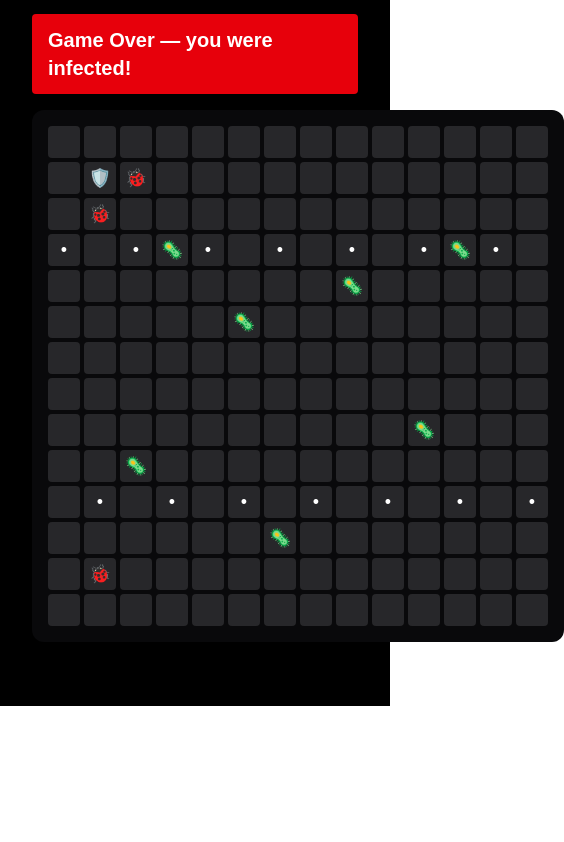
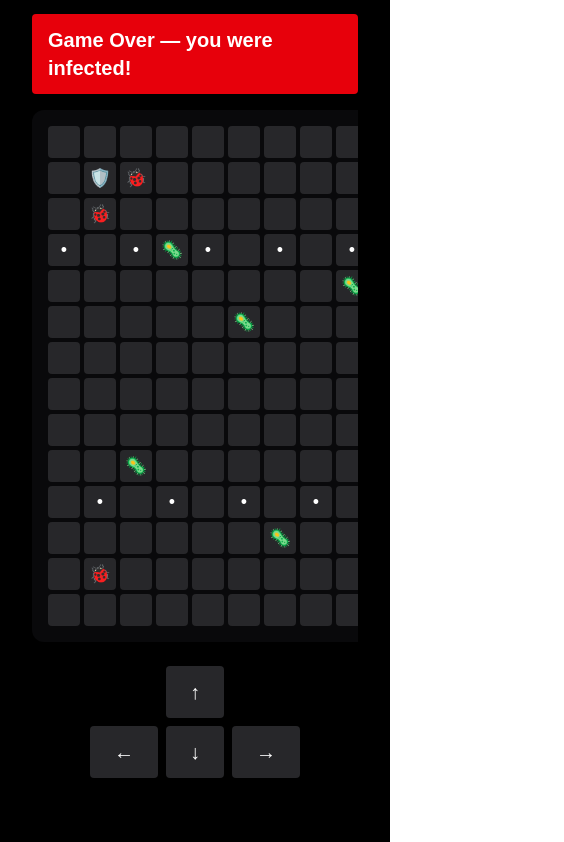
Before and after one commit to Mariannkmb/avabyteguard-videos, a Next.js app: page / in a window 390 px wide. Shown: the part 2225-3067 px from the top of the page, 564 px wide, since content can reach past the window. Before the commit the page ends 2931 px from the top, so only its background shows below. Built offline with nearby package versions, Linux system fonts and the light colour scheme.

Commit message:
add mobile game controls

```diff
--- a/app/components/ByteMuncher.tsx
+++ b/app/components/ByteMuncher.tsx
@@ -35,7 +35,7 @@ const viruses: Position[] = [
 export default function ByteMuncher() {
   const [player, setPlayer] = useState<Position>({ x: 1, y: 1 });
   const [bugs, setBugs] = useState<Position[]>(initialBugs);
-  const [dots, setDots] = useState(initialDots);
+  const [dots, setDots] = useState<Position[]>(initialDots);
   const [score, setScore] = useState(0);
   const [gameOver, setGameOver] = useState(false);
   const [winner, setWinner] = useState(false);
@@ -44,17 +44,16 @@ export default function ByteMuncher() {
     return a.x === b.x && a.y === b.y;
   }
 
-  useEffect(() => {
-    function handleKeyDown(e: KeyboardEvent) {
+  function movePlayer(direction: "up" | "down" | "left" | "right") {
     if (gameOver || winner) return;
 
     setPlayer((current) => {
       const next = { ...current };
 
-        if (e.key === "ArrowUp") next.y = Math.max(0, current.y - 1);
-        if (e.key === "ArrowDown") next.y = Math.min(size - 1, current.y + 1);
-        if (e.key === "ArrowLeft") next.x = Math.max(0, current.x - 1);
-        if (e.key === "ArrowRight") next.x = Math.min(size - 1, current.x + 1);
+      if (direction === "up") next.y = Math.max(0, current.y - 1);
+      if (direction === "down") next.y = Math.min(size - 1, current.y + 1);
+      if (direction === "left") next.x = Math.max(0, current.x - 1);
+      if (direction === "right") next.x = Math.min(size - 1, current.x + 1);
 
       if (
         bugs.some((bug) => isSame(bug, next)) ||
@@ -81,9 +80,17 @@ export default function ByteMuncher() {
     });
   }
 
+  useEffect(() => {
+    function handleKeyDown(e: KeyboardEvent) {
+      if (e.key === "ArrowUp") movePlayer("up");
+      if (e.key === "ArrowDown") movePlayer("down");
+      if (e.key === "ArrowLeft") movePlayer("left");
+      if (e.key === "ArrowRight") movePlayer("right");
+    }
+
     window.addEventListener("keydown", handleKeyDown);
     return () => window.removeEventListener("keydown", handleKeyDown);
-  }, [bugs, gameOver, winner]);
+  });
 
   useEffect(() => {
     if (gameOver || winner) return;
@@ -132,9 +139,7 @@ export default function ByteMuncher() {
 
   return (
     <section className="bg-black px-8 py-16 text-white">
-      <h2 className="mb-2 text-3xl font-black text-red-600">
-        Byte Muncher
-      </h2>
+      <h2 className="mb-2 text-3xl font-black text-red-600">Byte Muncher</h2>
 
       <p className="mb-4 text-gray-300">
         Collect all bytes, avoid the bugs, and do not touch the viruses.
@@ -157,12 +162,11 @@ export default function ByteMuncher() {
             gameOver ? "bg-red-600 text-white" : "bg-green-600 text-white"
           }`}
         >
-                {gameOver
-                ? "Game Over — you were infected!"
-                : "Winner!! — system secured"}
+          {gameOver ? "Game Over — you were infected!" : "Winner!!"}
         </p>
       )}
 
+      <div className="overflow-x-auto">
         <div
           className="grid w-fit gap-1 rounded-xl bg-zinc-950 p-4"
           style={{ gridTemplateColumns: `repeat(${size}, 32px)` }}
@@ -182,11 +186,52 @@ export default function ByteMuncher() {
                 key={index}
                 className="flex h-8 w-8 items-center justify-center rounded bg-zinc-800 text-lg"
               >
-              {isPlayer ? "🛡️" : isBug ? "🐞" : isVirus ? "🦠" : hasDot ? "•" : ""}
+                {isPlayer
+                  ? "🛡️"
+                  : isBug
+                  ? "🐞"
+                  : isVirus
+                  ? "🦠"
+                  : hasDot
+                  ? "•"
+                  : ""}
               </div>
             );
           })}
         </div>
+      </div>
+
+      <div className="mt-6 flex flex-col items-center gap-2 md:hidden">
+        <button
+          onClick={() => movePlayer("up")}
+          className="rounded bg-zinc-800 px-6 py-3 text-xl font-bold"
+        >
+          ↑
+        </button>
+
+        <div className="flex gap-2">
+          <button
+            onClick={() => movePlayer("left")}
+            className="rounded bg-zinc-800 px-6 py-3 text-xl font-bold"
+          >
+            ←
+          </button>
+
+          <button
+            onClick={() => movePlayer("down")}
+            className="rounded bg-zinc-800 px-6 py-3 text-xl font-bold"
+          >
+            ↓
+          </button>
+
+          <button
+            onClick={() => movePlayer("right")}
+            className="rounded bg-zinc-800 px-6 py-3 text-xl font-bold"
+          >
+            →
+          </button>
+        </div>
+      </div>
     </section>
   );
 }
```
Lines whose indentation alone changed are shown as unchanged.
